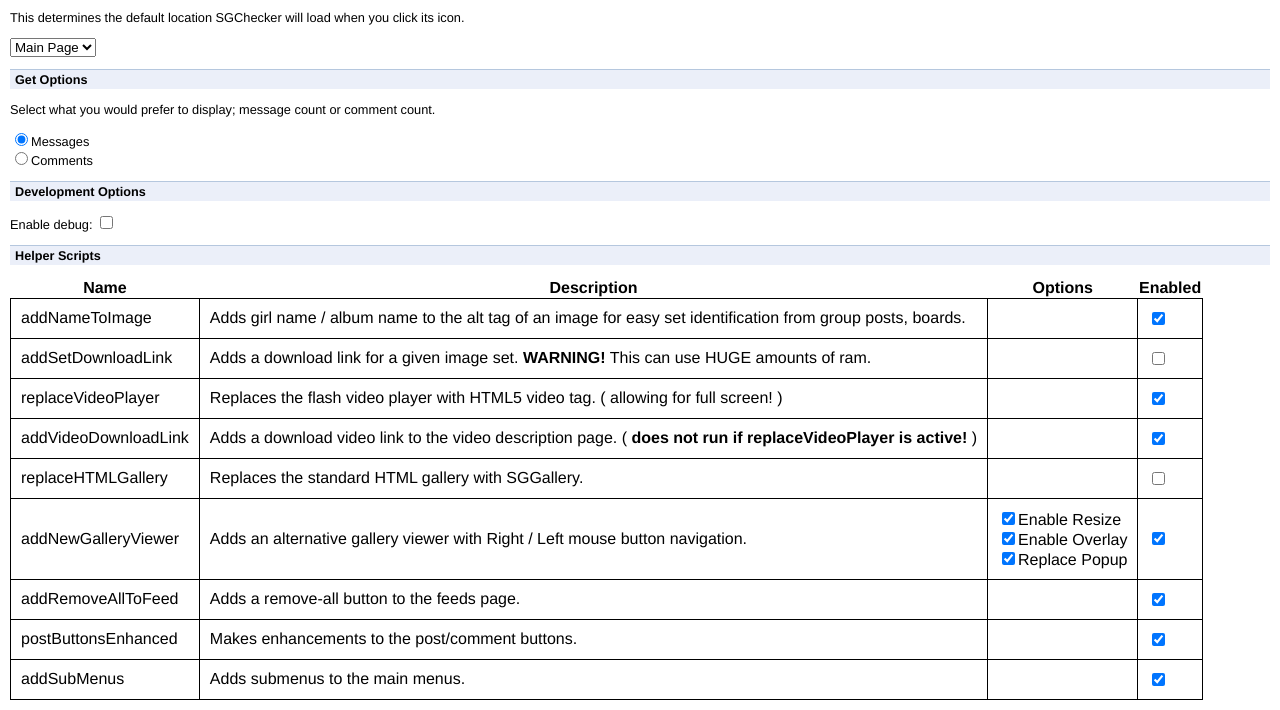
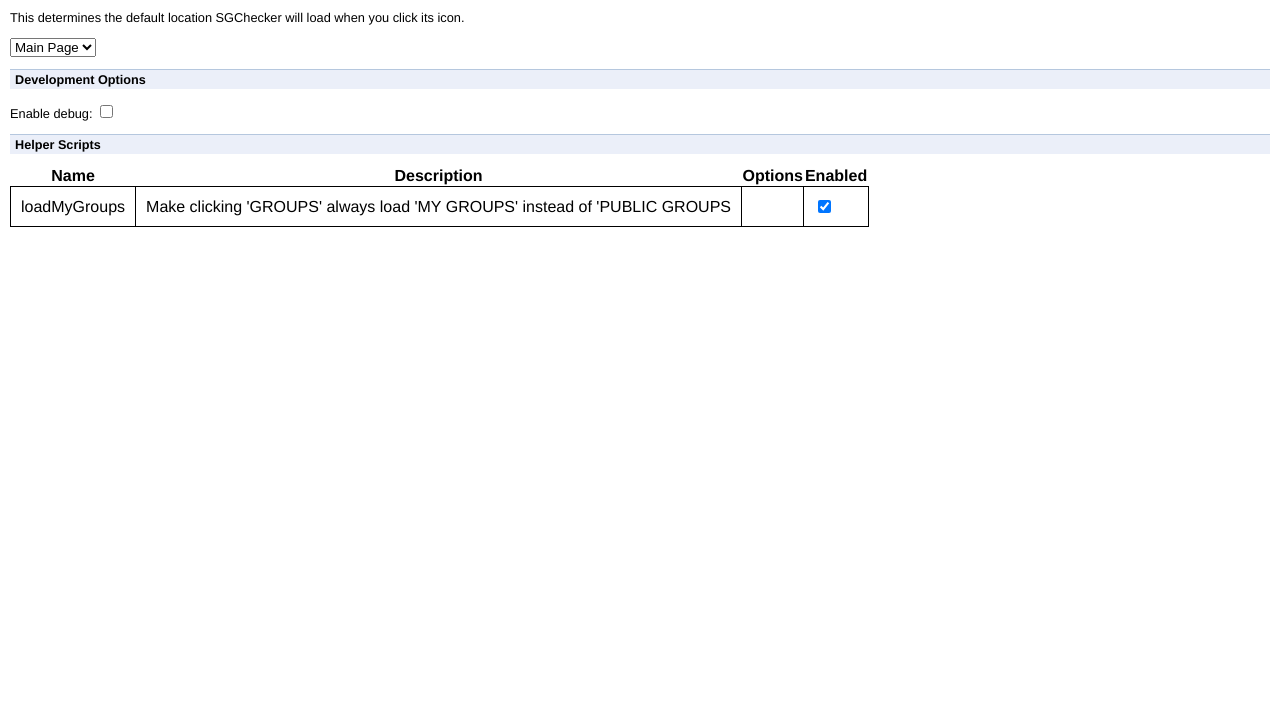
Before and after one commit to qbit/SGChecker, a browser extension: page options.html in a window 1280 px wide. Shown: the part 107-817 px from the top of the page. Drawn offline with Linux system fonts and the light colour scheme.

Commit message:
nuter everything!

```diff
--- a/SGChecker.js
+++ b/SGChecker.js
@@ -45,36 +45,37 @@ var SGChecker = {
 		]
 	},
 
-	success: function( result ) {
+	success: function( result, a, b ) {
+		console.log(result,a,b);
 		LoadAnimation.stop();
 		SGChecker.showLoggedIn();
 
-		if ( result != '0' ) {
-			LoadAnimation.set_count( result );
+		// if ( result != '0' ) {
+		// 	LoadAnimation.set_count( result );
 
-			var msg = 'Message';
+		// 	var msg = 'Message';
 
-			if ( localStorage.comments ) {
-				msg = 'Comment';
-			}
+		// 	if ( localStorage.comments ) {
+		// 		msg = 'Comment';
+		// 	}
 
-			var notif = webkitNotifications.createNotification(
-				'icon_48.png',
-				'New ' + msg + '!',
-				'Someone has sent you some love!'
-			);
+		// 	var notif = webkitNotifications.createNotification(
+		// 		'icon_48.png',
+		// 		'New ' + msg + '!',
+		// 		'Someone has sent you some love!'
+		// 	);
 
-			// only show notification if we receive more notifications..
-			if ( ! localStorage.prev_result || localStroage.prev_result < parseInt( result, 10 ) ) {
-				localStorage.prev_result = parseInt( result, 10 );
-				notif.show();
-			}
+		// 	// only show notification if we receive more notifications..
+		// 	if ( ! localStorage.prev_result || localStroage.prev_result < parseInt( result, 10 ) ) {
+		// 		localStorage.prev_result = parseInt( result, 10 );
+		// 		notif.show();
+		// 	}
 
-		} else {
+		// } else {
 			LoadAnimation.set_count( );
 			console.log( "deleting previous result" );
 			delete localStorage.prev_result;
-		}
+		// }
 
 		SGChecker.schedule();
 
@@ -124,13 +125,13 @@ var SGChecker = {
 		return gets;
 	},
 
-	sg_url: "http://suicidegirls.com/xml/user/getInfo/",
+	sg_url: "https://suicidegirls.com/",
 
 	sg_pref_urls: {
-		main_page: "http://suicidegirls.com/",
-		mysg: "http://suicidegirls.com/my/",
-		messages: "http://suicidegirls.com/my/messages/",
-		groups: "http://suicidegirls.com/groups/"
+		main_page: "https://suicidegirls.com/",
+		mysg: "https://suicidegirls.com/my/",
+		messages: "https://suicidegirls.com/my/messages/",
+		groups: "https://suicidegirls.com/groups/"
 	},
 
 	showLoggedOut: function() {
@@ -232,7 +233,10 @@ var SGChecker = {
 
 				radio_div.appendChild( radio );
 				radio_div.appendChild( div_text );
-				document.getElementById( config[i].dest_div ).appendChild( radio_div );
+				var ele = document.getElementById( config[i].dest_div );
+				if ( ele ) {
+					ele.appendChild( radio_div );
+				}
 			}
 		}
 	},
--- /dev/null
+++ b/loadMyGroups.js
@@ -0,0 +1,6 @@
+var grps = document.getElementsByClassName('icon-groups-nav'), i, l;
+for (i = 0, l = grps.length; i < l; i++) {
+	if (grps[i].getAttribute('href') === '/groups/') {
+		grps[i].setAttribute('href', '/groups/my/recent/');
+	}
+}
--- a/options.html
+++ b/options.html
@@ -16,11 +16,11 @@
 		<p>
 			<div id="sg_click_action_div">
 			</div>
-	<div class="section-header first">Get Options</div>
-		<p>Select what you would prefer to display; message count or comment count.
-		<p>
-			<div id="sg_get_options_div">
-			</div>
+	<!-- <div class="section&#45;header first">Get Options</div> -->
+	<!-- 	<p>Select what you would prefer to display; message count or comment count. -->
+	<!-- 	<p> -->
+	<!-- 		<div id="sg_get_options_div"> -->
+	<!-- 		</div> -->
 	<div class="section-header first">Development Options</div>
 			<div id="sg_debug_options_div">
 				Enable debug:
--- a/sg_inject.js
+++ b/sg_inject.js
@@ -2,71 +2,76 @@
 // injected
 
 var p, plugins = {
-	"addNameToImage": {
-		name: "addNameToImage",
-		desc: "Adds girl name / album name to the alt tag of an image for easy set identification from group posts, boards.",
-		enabled: "true"
-	},
-	"addSetDownloadLink": {
-		name: "addSetDownloadLink",
-		desc: "Adds a download link for a given image set. <b>WARNING!</b> This can use HUGE amounts of ram.",
-		enabled: "false"
-	},
-	"replaceVideoPlayer": {
-		name: "replaceVideoPlayer",
-		desc: "Replaces the flash video player with HTML5 video tag. ( allowing for full screen! )",
-		enabled: "true"
-	},
-	"addVideoDownloadLink": {
-		name: "addVideoDownloadLink",
-		desc: "Adds a download video link to the video description page. ( <b>does not run if replaceVideoPlayer is active!</b> )",
-		enabled: "true"
-	},
-	"replaceHTMLGallery": {
-		name: "replaceHTMLGallery",
-		desc: "Replaces the standard HTML gallery with SGGallery.",
-		enabled: "false"
-	},
-	"addNewGalleryViewer": {
-		name: "addNewGalleryViewer",
-		desc: "Adds an alternative gallery viewer with Right / Left mouse button navigation.",
-		enabled: "true",
-		options: {
-			"resize": {
-				"id" : "enResize",
-				"name": "Enable Resize",
-				"desc": "Automatically resize images based on screen size",
-				"enabled": true
-			},
-			"overlay": {
-				"id" : "enOverlay",
-				"name": "Enable Overlay",
-				"desc": "Enable the image overlay that displays next / previous / <3",
-				"enabled": true
-			},
-			"replacePopup": {
-				"id" : "enReplacePopup",
-				"name": "Replace Popup",
-				"desc": "Replace the default image popup viewer for posts",
-				"enabled": true
-			}
-		}
-	},
-	"addRemoveAllToFeed": {
-		name: "addRemoveAllToFeed",
-		desc: "Adds a remove-all button to the feeds page.",
-		enabled: "true"
-	},
-	"postButtonsEnhanced": {
-		name: "postButtonsEnhanced",
-		desc: "Makes enhancements to the post/comment buttons.",
-		enabled: "true"
-	},
-	"addSubMenus": {
-		name: "addSubMenus",
-		desc: "Adds submenus to the main menus.",
+	// "addNameToImage": {
+	// 	name: "addNameToImage",
+	// 	desc: "Adds girl name / album name to the alt tag of an image for easy set identification from group posts, boards.",
+	// 	enabled: "true"
+	// },
+	// "addSetDownloadLink": {
+	// 	name: "addSetDownloadLink",
+	// 	desc: "Adds a download link for a given image set. <b>WARNING!</b> This can use HUGE amounts of ram.",
+	// 	enabled: "false"
+	// },
+	"loadMyGroups": {
+		name: "loadMyGroups",
+		desc: "Make clicking 'GROUPS' always load 'MY GROUPS' instead of 'PUBLIC GROUPS",
 		enabled: "true"
 	}
+	// "replaceVideoPlayer": {
+	// 	name: "replaceVideoPlayer",
+	// 	desc: "Replaces the flash video player with HTML5 video tag. ( allowing for full screen! )",
+	// 	enabled: "true"
+	// },
+	// "addVideoDownloadLink": {
+	// 	name: "addVideoDownloadLink",
+	// 	desc: "Adds a download video link to the video description page. ( <b>does not run if replaceVideoPlayer is active!</b> )",
+	// 	enabled: "true"
+	// },
+	// "replaceHTMLGallery": {
+	// 	name: "replaceHTMLGallery",
+	// 	desc: "Replaces the standard HTML gallery with SGGallery.",
+	// 	enabled: "false"
+	// },
+	// "addNewGalleryViewer": {
+	// 	name: "addNewGalleryViewer",
+	// 	desc: "Adds an alternative gallery viewer with Right / Left mouse button navigation.",
+	// 	enabled: "true",
+	// 	options: {
+	// 		"resize": {
+	// 			"id" : "enResize",
+	// 			"name": "Enable Resize",
+	// 			"desc": "Automatically resize images based on screen size",
+	// 			"enabled": true
+	// 		},
+	// 		"overlay": {
+	// 			"id" : "enOverlay",
+	// 			"name": "Enable Overlay",
+	// 			"desc": "Enable the image overlay that displays next / previous / <3",
+	// 			"enabled": true
+	// 		},
+	// 		"replacePopup": {
+	// 			"id" : "enReplacePopup",
+	// 			"name": "Replace Popup",
+	// 			"desc": "Replace the default image popup viewer for posts",
+	// 			"enabled": true
+	// 		}
+	// 	}
+	// },
+	// "addRemoveAllToFeed": {
+	// 	name: "addRemoveAllToFeed",
+	// 	desc: "Adds a remove-all button to the feeds page.",
+	// 	enabled: "true"
+	// },
+	// "postButtonsEnhanced": {
+	// 	name: "postButtonsEnhanced",
+	// 	desc: "Makes enhancements to the post/comment buttons.",
+	// 	enabled: "true"
+	// },
+	// "addSubMenus": {
+	// 	name: "addSubMenus",
+	// 	desc: "Adds submenus to the main menus.",
+	// 	enabled: "true"
+	// }
 };
 
 function size(obj) {
```
Also changed, not shown: Ajax.js (+3 -44 lines), manifest.json.
